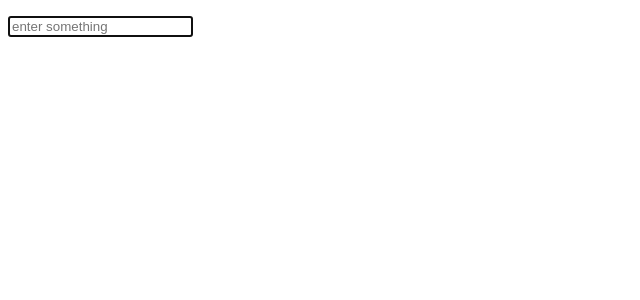
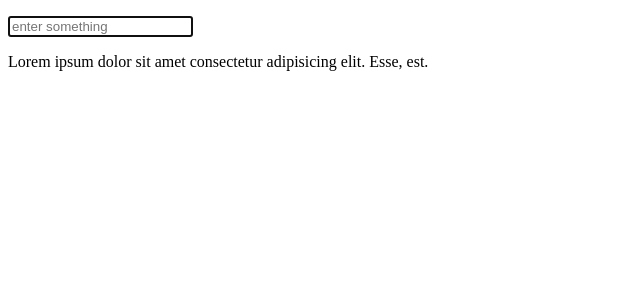
Before and after one commit to TRISHAN00/react-form-handling, a React (Create React App) app: page / in a window 1280 px wide. Shown: the top 300 px of the page, without its empty margins (0-640 px from the left). Built offline with nearby package versions, Linux system fonts and the light colour scheme.

Commit message:
make another ref for an example

```diff
--- a/src/components/Form.js
+++ b/src/components/Form.js
@@ -1,15 +1,20 @@
 import React, { useEffect, useRef } from 'react'
 
 function Form () {
-  const inputRef = useRef()
+  const inputRef = useRef(null)
+  const paraRef = useRef('')
   useEffect(() => {
     // document loaded
     inputRef.current.focus()
+    console.log(paraRef.current)
   }, [])
   return (
     <div>
       <p>
         <input ref={inputRef} type='text' placeholder='enter something' />
+        <p ref={paraRef}>
+          Lorem ipsum dolor sit amet consectetur adipisicing elit. Esse, est.
+        </p>
       </p>
     </div>
   )
```
